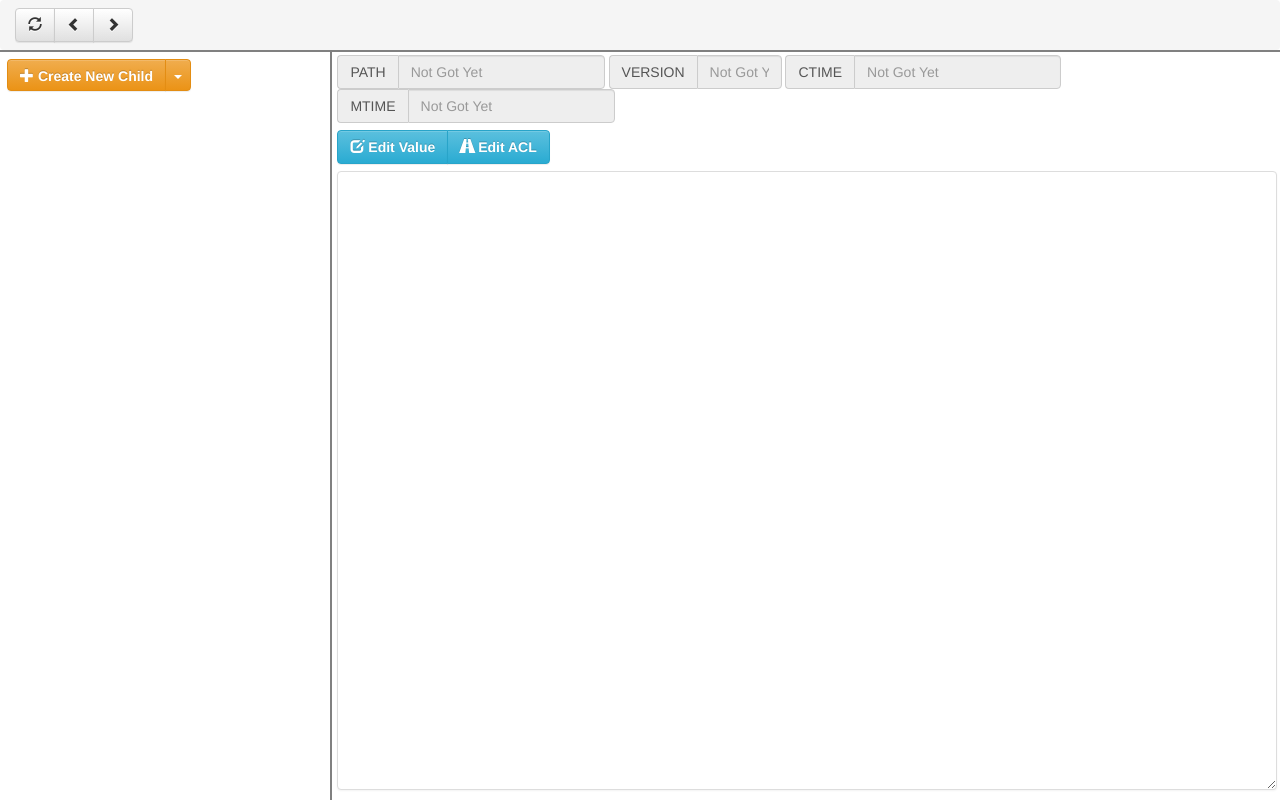
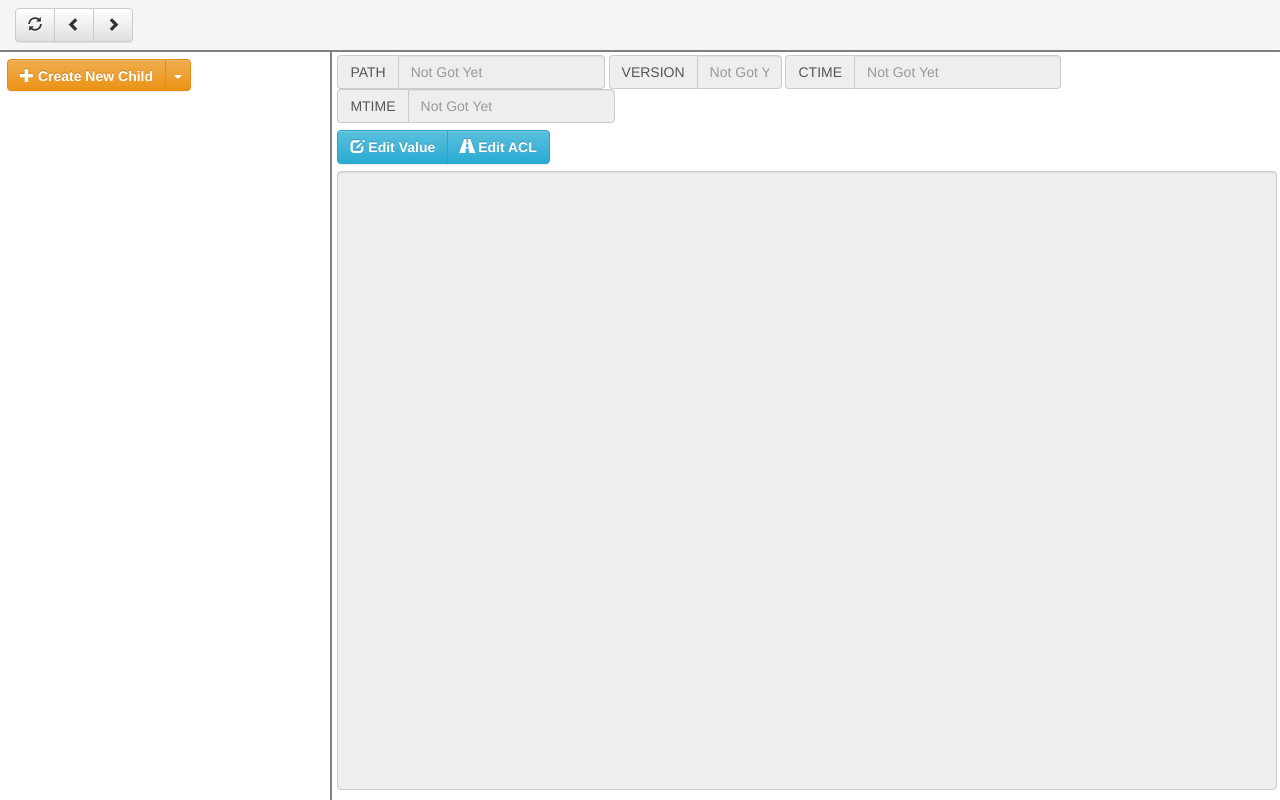
Before and after one commit to echoma/zkui, a plain HTML site: page main.html in a window 1280 px wide. Drawn offline with nearby package versions, Linux system fonts and the light colour scheme.

Commit message:
ui bug fix: some times the node-data textarea height not 100%

```diff
--- a/js/main.js
+++ b/js/main.js
@@ -177,6 +177,8 @@ function zkuiValueUpdate(data)
 		$('#node_value').val(data);
 	else
 		$('#node_value').val(data.toString());
+	$('#node_value').css('-webkit-flex','2');
+	setTimeout(function(){ $('#node_value').css('-webkit-flex','1'); },1);
 }
 var perm_r = 1;
 var perm_w = 2;
--- a/main.html
+++ b/main.html
@@ -19,10 +19,10 @@ body{display:-webkit-flex;-webkit-flex-direction:column;}
 .mainbottom {display:-webkit-flex;-webkit-flex-direction:row;-webkit-flex:1; border-top:0.2em solid gray;}
 .mainbottomlft {-webkit-flex:1;padding:0.2em;display:-webkit-flex;-webkit-flex-direction:column;padding:0.5em;}
 .mainbottomdvd {width:0.125em; background-color:gray; margin-left:0.2em; margin-right:0.2em;}
-.mainbottomrgt {-webkit-flex:3;display:-webkit-flex;-webkit-flex-direction:column;padding:0.2em;}
+.mainbottomrgt {overflow:hidden; -webkit-flex:3;display:-webkit-flex;-webkit-flex-direction:column;padding:0.2em;}
 .childbox {-webkit-flex:1;display:-webkit-flex;-webkit-flex-direction:row;-webkit-flex-wrap:wrap;-webkit-align-items:flex-start;-webkit-align-content:flex-start;}
 .child {margin-right:0.6em; margin-top:0.6em;}
-.node_val_pnl {-webkit-flex:1;margin-top:0.5em;overflow-y:auto;margin-bottom:0.5em; padding:0.2em;}
+.node_val_pnl {-webkit-flex:1;margin-top:0.5em;margin-bottom:0.5em; padding:0.2em;}
 </style>
 <script src="js/util.js" type="text/javascript"></script>
 <script src="js/main.js" type="text/javascript"></script>
@@ -89,7 +89,7 @@ body{display:-webkit-flex;-webkit-flex-direction:column;}
 				<button type="button" class="btn btn-info" title="Edit ACL" onClick="showEditAclDialog()"><span class="glyphicon glyphicon-road" aria-hidden="true"></span><b> Edit ACL</b></button>
 			</div>
 		</div>
-		<textarea class="panel panel-default node_val_pnl" id="node_value" readonly="1"></textarea>
+		<textarea class="form-control node_val_pnl" style="resize:none;-webkit-flex:1;" id="node_value" readonly="1"></textarea>
 		<textarea style="display:none" id="node_acl_data"></textarea>
 	</div>
 </div>
```
